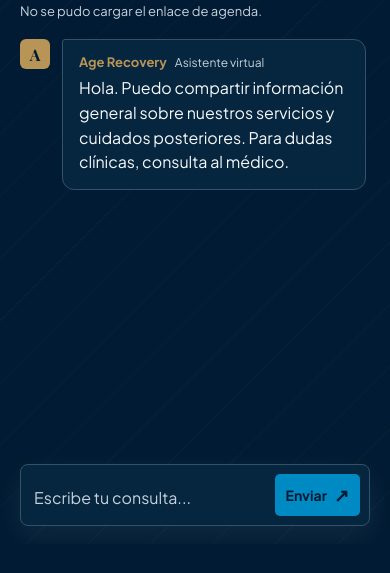
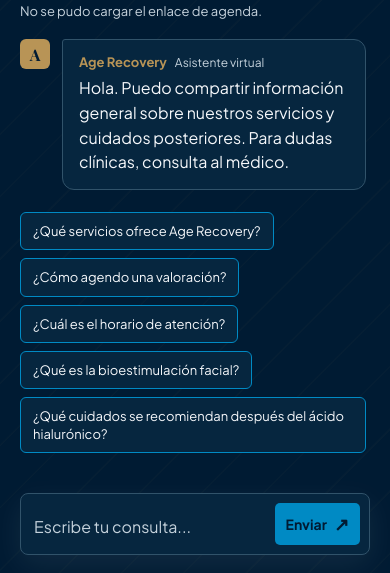
Before and after one commit to RezoSync/agerecovery-chatbot-foundry, a website: page public/index.html in a window 390 px wide. Shown: the part 300-873 px from the top of the page. Before the commit the page ends 844 px from the top, so only its background shows below. Drawn offline with nearby package versions, Linux system fonts and the light colour scheme; no server answers.

Commit message:
Agrega preguntas sugeridas

```diff
--- a/public/app.js
+++ b/public/app.js
@@ -2,6 +2,7 @@ const form = document.querySelector("#chat-form");
 const input = document.querySelector("#message-input");
 const sendButton = document.querySelector("#send-button");
 const messages = document.querySelector("#messages");
+const suggestedQuestions = document.querySelector("#suggested-questions");
 const typingIndicator = document.querySelector("#typing-indicator");
 const formError = document.querySelector("#form-error");
 const bookingButton = document.querySelector("#booking-button");
@@ -34,6 +35,16 @@ async function loadBookingLink() {
 }
 
 loadBookingLink();
+
+suggestedQuestions.addEventListener("click", (event) => {
+  const button = event.target.closest("button");
+  if (!button || !suggestedQuestions.contains(button)) {
+    return;
+  }
+
+  input.value = button.textContent;
+  form.requestSubmit();
+});
 
 function cleanAssistantResponse(text) {
   return text.replace(/【[^】]*】/g, "").replace(/\s+([.,;:!?])/g, "$1");
@@ -96,6 +107,7 @@ form.addEventListener("submit", async (event) => {
     return;
   }
 
+  suggestedQuestions.hidden = true;
   appendMessage(message, "user");
   input.value = "";
   input.style.height = "auto";
--- a/public/index.html
+++ b/public/index.html
@@ -49,6 +49,13 @@
                 <p class="message-text">Hola. Puedo compartir información general sobre nuestros servicios y cuidados posteriores. Para dudas clínicas, consulta al médico.</p>
               </div>
             </article>
+            <div class="suggested-questions" id="suggested-questions" aria-label="Preguntas sugeridas">
+              <button type="button">¿Qué servicios ofrece Age Recovery?</button>
+              <button type="button">¿Cómo agendo una valoración?</button>
+              <button type="button">¿Cuál es el horario de atención?</button>
+              <button type="button">¿Qué es la bioestimulación facial?</button>
+              <button type="button">¿Qué cuidados se recomiendan después del ácido hialurónico?</button>
+            </div>
           </div>
           <p class="typing-indicator" id="typing-indicator" role="status" hidden>Escribiendo…</p>
         </section>
--- a/public/styles.css
+++ b/public/styles.css
@@ -211,6 +211,37 @@ textarea:focus-visible {
   overflow-y: auto;
   padding: 4px 4px 16px 0;
   scroll-behavior: smooth;
+}
+
+.suggested-questions {
+  display: flex;
+  flex-wrap: wrap;
+  gap: 8px;
+  margin-left: 42px;
+}
+
+.suggested-questions[hidden] {
+  display: none;
+}
+
+.suggested-questions button {
+  max-width: 100%;
+  padding: 9px 12px;
+  border: 1px solid var(--accent);
+  border-radius: 6px;
+  color: var(--ink);
+  background: var(--surface);
+  cursor: pointer;
+  font-size: 13px;
+  line-height: 1.4;
+  text-align: left;
+  overflow-wrap: anywhere;
+  transition: background-color 140ms ease, border-color 140ms ease;
+}
+
+.suggested-questions button:hover {
+  border-color: var(--link);
+  background: var(--user);
 }
 
 .message {
@@ -443,6 +474,10 @@ textarea:focus-visible {
     max-width: 100%;
   }
 
+  .suggested-questions {
+    margin-left: 0;
+  }
+
   .composer {
     gap: 8px;
     margin-bottom: 18px;
```
